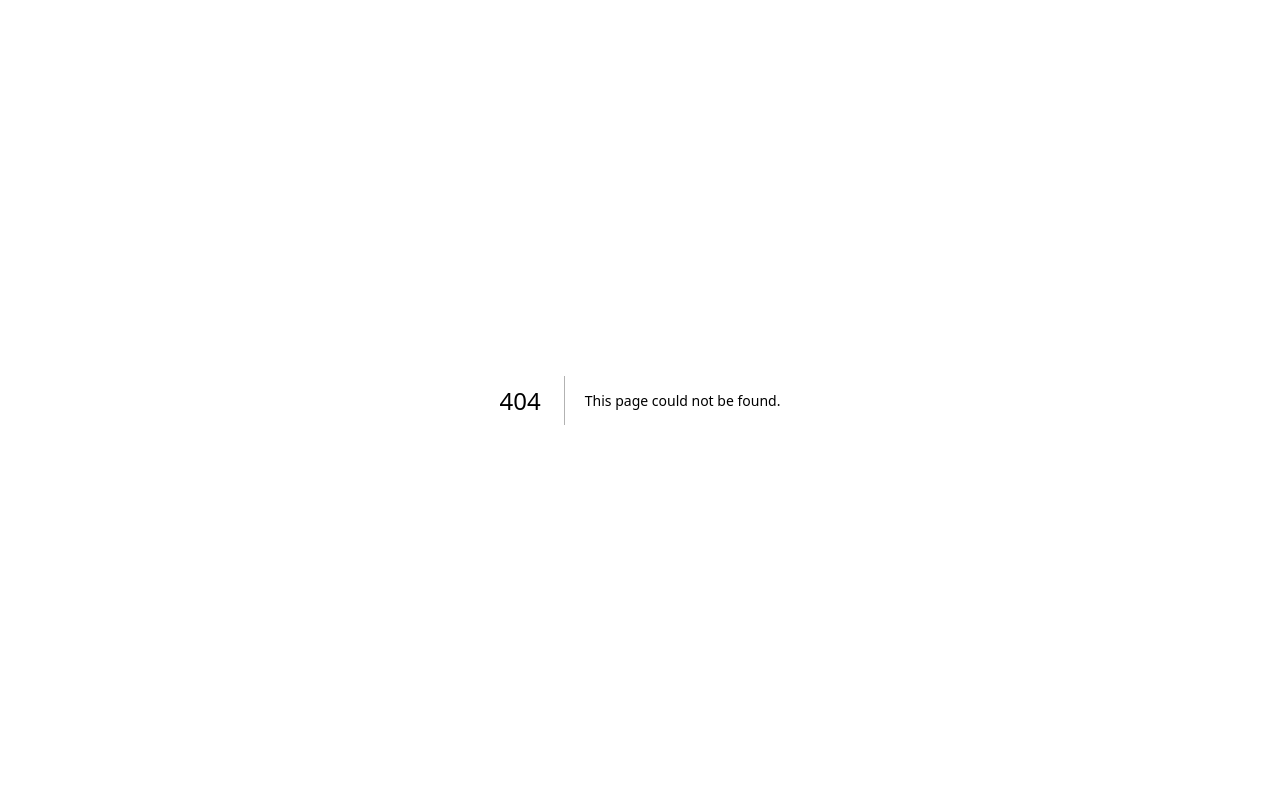
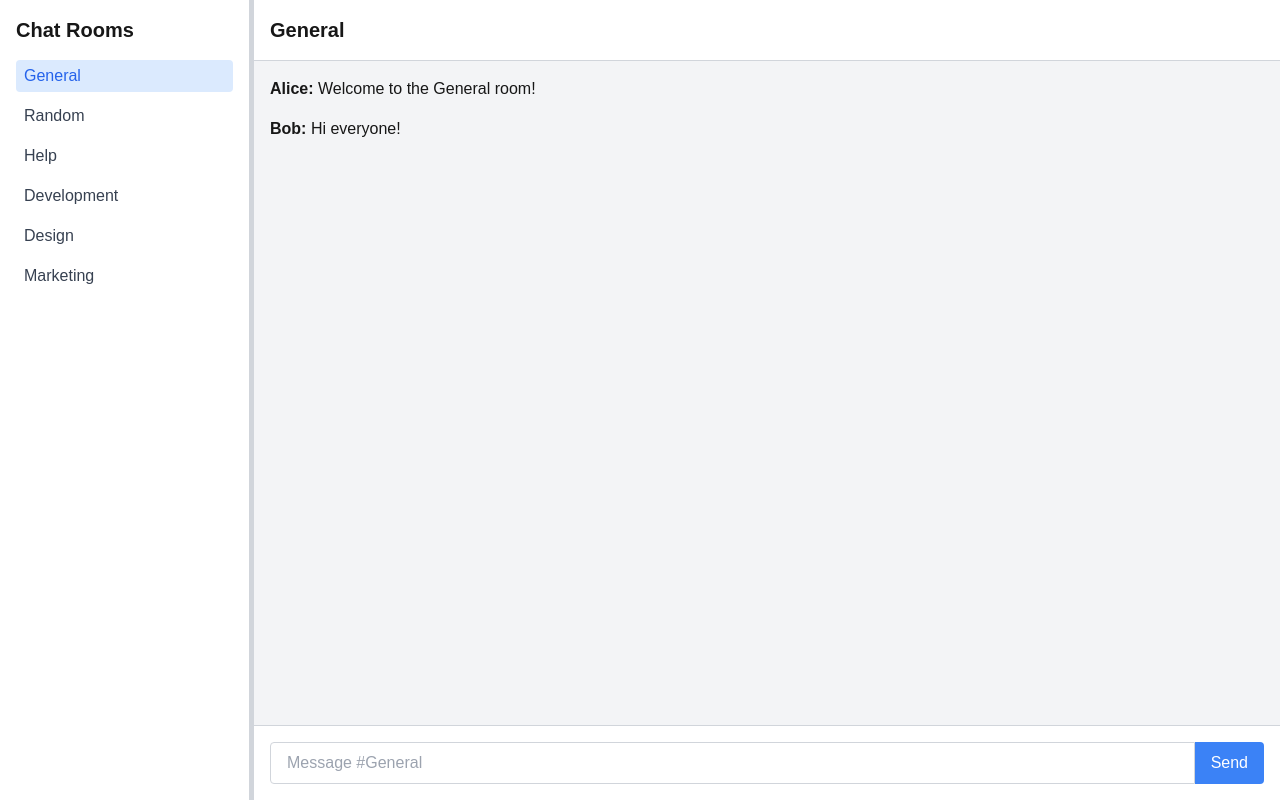
Before and after one commit to LCKYN/lckyn-website, a Next.js app in the folder frontend/: page /chat in a window 1280 px wide. Before the commit this address had no page. Built offline with nearby package versions, Linux system fonts and the light colour scheme.

Commit message:
Refactor ChatPage component, add resizable chat room list and chat window
- Added a new ChatPage component to handle the chat functionality
- Implemented a resizable chat room list and chat window
- Updated styling and behavior for the chat page

```diff
--- /dev/null
+++ b/frontend/src/app/chat/page.tsx
@@ -0,0 +1,67 @@
+// src/app/chat/page.tsx
+'use client';
+
+import React, { useState, useRef, useEffect } from 'react';
+import ChatRoomList from '../../components/chat/ChatRoomList';
+import ChatWindow from '../../components/chat/ChatWindow';
+
+const ChatPage = () => {
+    const [selectedRoom, setSelectedRoom] = useState<string>('General');
+    const [roomListWidth, setRoomListWidth] = useState<number>(250); // Initial width
+    const isResizing = useRef<boolean>(false);
+
+    const handleMouseDown = () => {
+        isResizing.current = true;
+        document.body.style.cursor = 'col-resize'; // Change cursor during resize
+    };
+
+    const handleMouseMove = (e: MouseEvent) => {
+        if (!isResizing.current) return;
+        const newWidth = e.clientX;
+        if (newWidth < 150) return; // Set minimum width
+        if (newWidth > 500) return; // Set maximum width
+        setRoomListWidth(newWidth);
+    };
+
+    const handleMouseUp = () => {
+        if (isResizing.current) {
+            isResizing.current = false;
+            document.body.style.cursor = 'default'; // Reset cursor
+        }
+    };
+
+    useEffect(() => {
+        document.addEventListener('mousemove', handleMouseMove);
+        document.addEventListener('mouseup', handleMouseUp);
+
+        return () => {
+            document.removeEventListener('mousemove', handleMouseMove);
+            document.removeEventListener('mouseup', handleMouseUp);
+        };
+    }, []);
+
+    return (
+        <div className="flex h-screen bg-gray-100">
+            {/* Left-hand side chat room list */}
+            <div
+                className="border-r border-gray-300 bg-white"
+                style={{ width: roomListWidth }}
+            >
+                <ChatRoomList selectedRoom={selectedRoom} setSelectedRoom={setSelectedRoom} />
+            </div>
+
+            {/* Divider for resizing */}
+            <div
+                className="w-1 bg-gray-300 cursor-col-resize"
+                onMouseDown={handleMouseDown}
+            ></div>
+
+            {/* Middle section with chat history and input */}
+            <div className="flex-1 flex flex-col">
+                <ChatWindow room={selectedRoom} />
+            </div>
+        </div>
+    );
+};
+
+export default ChatPage;
--- /dev/null
+++ b/frontend/src/components/chat/ChatHistory.tsx
@@ -0,0 +1,40 @@
+// src/components/ChatHistory.tsx
+import React, { useEffect, useRef } from 'react';
+
+interface Message {
+    id: number;
+    user: string;
+    text: string;
+}
+
+interface ChatHistoryProps {
+    room: string;
+}
+
+const ChatHistory: React.FC<ChatHistoryProps> = ({ room }) => {
+    const messages: Message[] = [
+        { id: 1, user: 'Alice', text: `Welcome to the ${room} room!` },
+        { id: 2, user: 'Bob', text: 'Hi everyone!' },
+        // Add more messages or fetch from an API
+    ];
+
+    const messagesEndRef = useRef<HTMLDivElement>(null);
+
+    // Scroll to bottom when messages change
+    useEffect(() => {
+        messagesEndRef.current?.scrollIntoView({ behavior: 'smooth' });
+    }, [messages]);
+
+    return (
+        <div className="p-4 space-y-4">
+            {messages.map((msg) => (
+                <div key={msg.id}>
+                    <span className="font-semibold">{msg.user}:</span> {msg.text}
+                </div>
+            ))}
+            <div ref={messagesEndRef} />
+        </div>
+    );
+};
+
+export default ChatHistory;
--- /dev/null
+++ b/frontend/src/components/chat/ChatInput.tsx
@@ -0,0 +1,41 @@
+// src/components/ChatInput.tsx
+import React, { useState } from 'react';
+
+interface ChatInputProps {
+    room: string;
+}
+
+const ChatInput: React.FC<ChatInputProps> = ({ room }) => {
+    const [message, setMessage] = useState('');
+
+    const handleSend = (e: React.FormEvent) => {
+        e.preventDefault();
+        if (message.trim() === '') return;
+
+        // Handle sending message (e.g., call an API or update state)
+        console.log(`Send message to ${room}:`, message);
+
+        // Clear the input
+        setMessage('');
+    };
+
+    return (
+        <form onSubmit={handleSend} className="flex">
+            <input
+                type="text"
+                className="flex-1 border border-gray-300 rounded-l px-4 py-2 focus:outline-none focus:ring-2 focus:ring-blue-400"
+                placeholder={`Message #${room}`}
+                value={message}
+                onChange={(e) => setMessage(e.target.value)}
+            />
+            <button
+                type="submit"
+                className="bg-blue-500 text-white px-4 py-2 rounded-r hover:bg-blue-600 focus:outline-none focus:ring-2 focus:ring-blue-400"
+            >
+                Send
+            </button>
+        </form>
+    );
+};
+
+export default ChatInput;
--- /dev/null
+++ b/frontend/src/components/chat/ChatRoomList.tsx
@@ -0,0 +1,33 @@
+// src/components/chat/ChatRoomList.tsx
+import React from 'react';
+
+interface ChatRoomListProps {
+  selectedRoom: string;
+  setSelectedRoom: (room: string) => void;
+}
+
+const ChatRoomList: React.FC<ChatRoomListProps> = ({ selectedRoom, setSelectedRoom }) => {
+  const chatRooms = ['General', 'Random', 'Help', 'Development', 'Design', 'Marketing'];
+
+  return (
+    <div className="p-4 h-full overflow-y-auto">
+      <h2 className="text-xl font-semibold mb-4">Chat Rooms</h2>
+      <ul>
+        {chatRooms.map((room) => (
+          <li key={room} className="mb-2">
+            <button
+              onClick={() => setSelectedRoom(room)}
+              className={`w-full text-left px-2 py-1 rounded ${
+                selectedRoom === room ? 'bg-blue-100 text-blue-600' : 'text-gray-700 hover:bg-gray-200'
+              }`}
+            >
+              {room}
+            </button>
+          </li>
+        ))}
+      </ul>
+    </div>
+  );
+};
+
+export default ChatRoomList;
--- /dev/null
+++ b/frontend/src/components/chat/ChatWindow.tsx
@@ -0,0 +1,31 @@
+// src/components/ChatWindow.tsx
+import React from 'react';
+import ChatHistory from './ChatHistory';
+import ChatInput from './ChatInput';
+
+interface ChatWindowProps {
+    room: string;
+}
+
+const ChatWindow: React.FC<ChatWindowProps> = ({ room }) => {
+    return (
+        <div className="flex flex-col h-full">
+            {/* Room title */}
+            <div className="p-4 border-b border-gray-300 bg-white">
+                <h2 className="text-xl font-semibold">{room}</h2>
+            </div>
+
+            {/* Chat history */}
+            <div className="flex-1 overflow-y-auto">
+                <ChatHistory room={room} />
+            </div>
+
+            {/* Chat input */}
+            <div className="p-4 border-t border-gray-300 bg-white">
+                <ChatInput room={room} />
+            </div>
+        </div>
+    );
+};
+
+export default ChatWindow;
```
